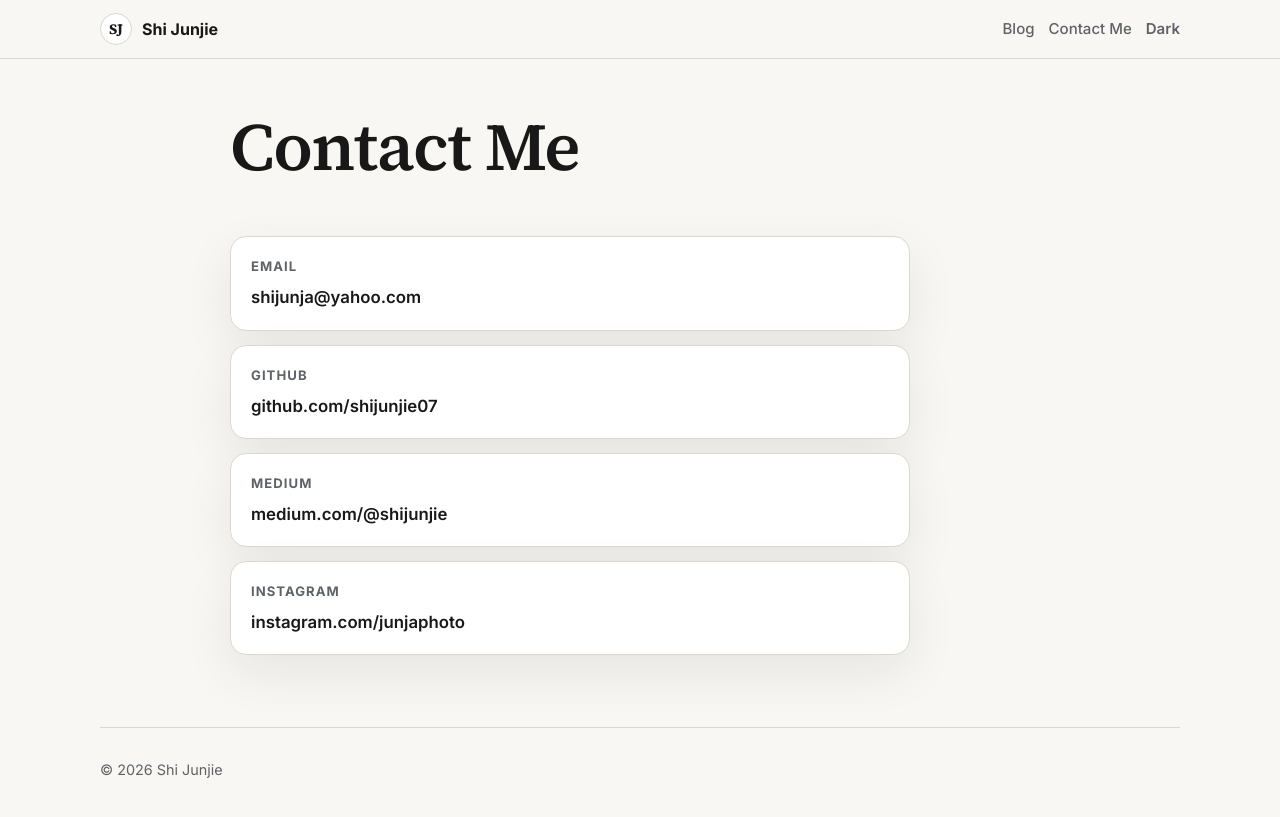
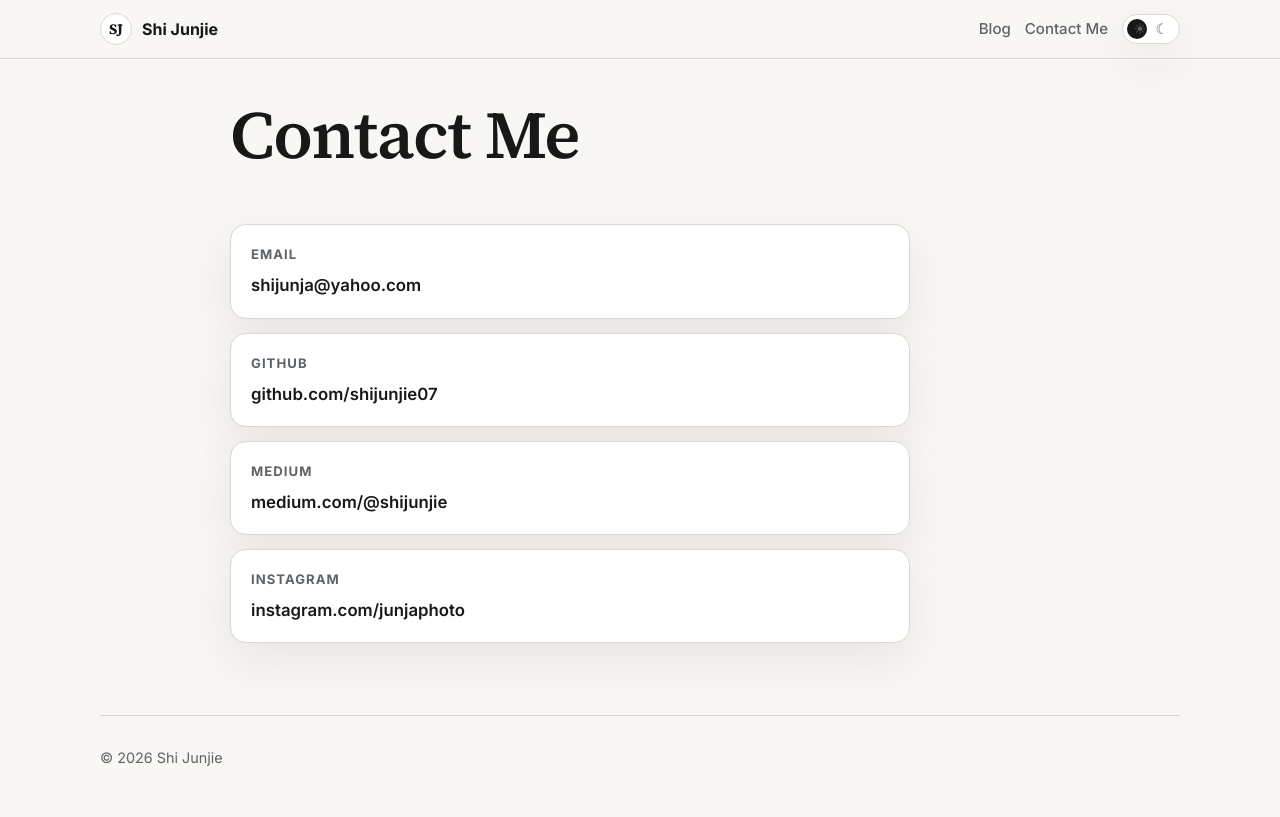
Before and after one commit to shijunjie07/shijunjie07.github.io, a Jekyll site: the page built from contact.html, in a window 1280 px wide. Shown: the top 817 px of the page. Built offline with Jekyll 4.4.1, drawn with Linux system fonts in a browser that asks for light colours.

Commit message:
Fix theme toggle and contact links

```diff
--- a/_includes/header.html
+++ b/_includes/header.html
@@ -8,8 +8,11 @@
     <div class="nav-links">
       <a href="{{ '/blog/' | relative_url }}">Blog</a>
       <a href="{{ '/contact/' | relative_url }}">Contact Me</a>
-      <button class="theme-toggle" type="button" data-theme-toggle aria-label="Toggle color theme">
-        <span data-theme-toggle-label>Dark</span>
+      <button class="theme-toggle" type="button" data-theme-toggle aria-label="Switch to dark mode" aria-pressed="false">
+        <span class="theme-toggle-icon" aria-hidden="true">&#9728;</span>
+        <span class="theme-toggle-icon" aria-hidden="true">&#9790;</span>
+        <span class="theme-toggle-knob" aria-hidden="true"></span>
+        <span class="sr-only" data-theme-toggle-label>Dark</span>
       </button>
     </div>
   </nav>
--- a/_layouts/default.html
+++ b/_layouts/default.html
@@ -5,6 +5,16 @@
   <meta name="viewport" content="width=device-width, initial-scale=1.0" />
   <title>{% if page.title %}{{ page.title }} · {% endif %}{{ site.title }}</title>
   <meta name="description" content="{{ page.description | default: site.description | escape }}" />
+  <script>
+    (function () {
+      try {
+        var theme = localStorage.getItem("theme") || "light";
+        document.documentElement.setAttribute("data-theme", theme === "dark" ? "dark" : "light");
+      } catch (error) {
+        document.documentElement.setAttribute("data-theme", "light");
+      }
+    })();
+  </script>
   <link rel="preconnect" href="https://fonts.googleapis.com">
   <link rel="preconnect" href="https://fonts.gstatic.com" crossorigin>
   <link href="https://fonts.googleapis.com/css2?family=Inter:wght@400;500;600;700&family=Source+Serif+4:opsz,wght@8..60,500;8..60,600;8..60,700&display=swap" rel="stylesheet">
--- a/assets/css/styles.css
+++ b/assets/css/styles.css
@@ -136,35 +136,79 @@ a:hover {
   padding: 6px 0;
 }
 
+.sr-only {
+  position: absolute;
+  width: 1px;
+  height: 1px;
+  overflow: hidden;
+  clip: rect(0, 0, 0, 0);
+  white-space: nowrap;
+}
+
 .theme-toggle {
-  border: 0;
-  background: transparent;
+  position: relative;
+  width: 58px;
+  height: 30px;
+  display: inline-flex;
+  align-items: center;
+  justify-content: space-between;
+  padding: 0 8px;
+  border: 1px solid var(--border);
+  border-radius: 999px;
+  background: var(--surface);
   color: var(--muted-text);
   cursor: pointer;
-  font: inherit;
-  font-weight: 600;
+  box-shadow: var(--shadow);
+  transition: background 160ms ease, border-color 160ms ease;
 }
 
 .theme-toggle:hover {
-  color: var(--accent);
+  border-color: var(--accent);
+  background: var(--accent-soft);
+}
+
+.theme-toggle-icon {
+  position: relative;
+  z-index: 1;
+  display: grid;
+  place-items: center;
+  width: 18px;
+  height: 18px;
+  font-size: 0.9rem;
+  line-height: 1;
+}
+
+.theme-toggle-knob {
+  position: absolute;
+  left: 4px;
+  top: 4px;
+  width: 20px;
+  height: 20px;
+  border-radius: 50%;
+  background: var(--text);
+  transition: transform 160ms ease;
+}
+
+[data-theme="dark"] .theme-toggle-knob {
+  transform: translateX(28px);
 }
 
 .content-shell {
-  padding: 50px 0 72px;
+  padding: 38px 0 72px;
 }
 
 .hero {
-  max-width: 880px;
-  margin: 56px auto 70px;
+  max-width: 900px;
+  margin: 42px auto 52px;
   display: grid;
-  grid-template-columns: minmax(200px, 260px) minmax(0, 1fr);
-  gap: clamp(34px, 7vw, 64px);
+  grid-template-columns: minmax(180px, 240px) minmax(0, 1fr);
+  gap: clamp(30px, 6vw, 56px);
   align-items: center;
 }
 
 .profile-photo {
-  width: clamp(200px, 24vw, 260px);
-  height: clamp(200px, 24vw, 260px);
+  width: clamp(180px, 22vw, 240px);
+  height: clamp(180px, 22vw, 240px);
   overflow: hidden;
   display: grid;
   place-items: center;
@@ -214,7 +258,7 @@ h3 {
 
 h1 {
   margin-bottom: 14px;
-  font-size: clamp(3rem, 7vw, 5rem);
+  font-size: clamp(2.8rem, 7vw, 4.6rem);
 }
 
 h2 {
@@ -269,7 +313,7 @@ h3 {
 }
 
 .about-section {
-  margin-bottom: 70px;
+  margin-bottom: 48px;
 }
 
 .about-section p {
@@ -278,7 +322,7 @@ h3 {
 }
 
 .home-section {
-  padding-top: 34px;
+  padding-top: 28px;
   border-top: 1px solid var(--border);
 }
 
@@ -533,15 +577,15 @@ h3 {
 
   .hero {
     grid-template-columns: 1fr;
-    gap: 32px;
-    margin-top: 42px;
-    margin-bottom: 58px;
+    gap: 26px;
+    margin-top: 34px;
+    margin-bottom: 44px;
     text-align: center;
   }
 
   .profile-photo {
-    width: 180px;
-    height: 180px;
+    width: 164px;
+    height: 164px;
     margin: 0 auto;
   }
 
@@ -574,11 +618,11 @@ h3 {
   }
 
   .content-shell {
-    padding-top: 34px;
+    padding-top: 28px;
   }
 
   h1 {
-    font-size: 2.8rem;
+    font-size: 2.55rem;
   }
 
   .post-grid,
--- a/assets/js/script.js
+++ b/assets/js/script.js
@@ -27,6 +27,14 @@
     if (label) {
       label.textContent = nextTheme === "dark" ? "Light" : "Dark";
     }
+
+    if (toggle) {
+      toggle.setAttribute("aria-pressed", String(nextTheme === "dark"));
+      toggle.setAttribute(
+        "aria-label",
+        nextTheme === "dark" ? "Switch to light mode" : "Switch to dark mode"
+      );
+    }
   }
 
   applyTheme(getSavedTheme());
--- a/contact.html
+++ b/contact.html
@@ -21,6 +21,6 @@ permalink: /contact/
 
   <article class="contact-card">
     <span class="contact-label">Instagram</span>
-    <a href="https://www.instagram.com/junjaphoto/" target="_blank" rel="noopener noreferrer">instagram.com/junjaphoto</a>
+    <a href="https://www.instagram.com/junjaphoto" target="_blank" rel="noopener noreferrer">instagram.com/junjaphoto</a>
   </article>
 </div>
```
